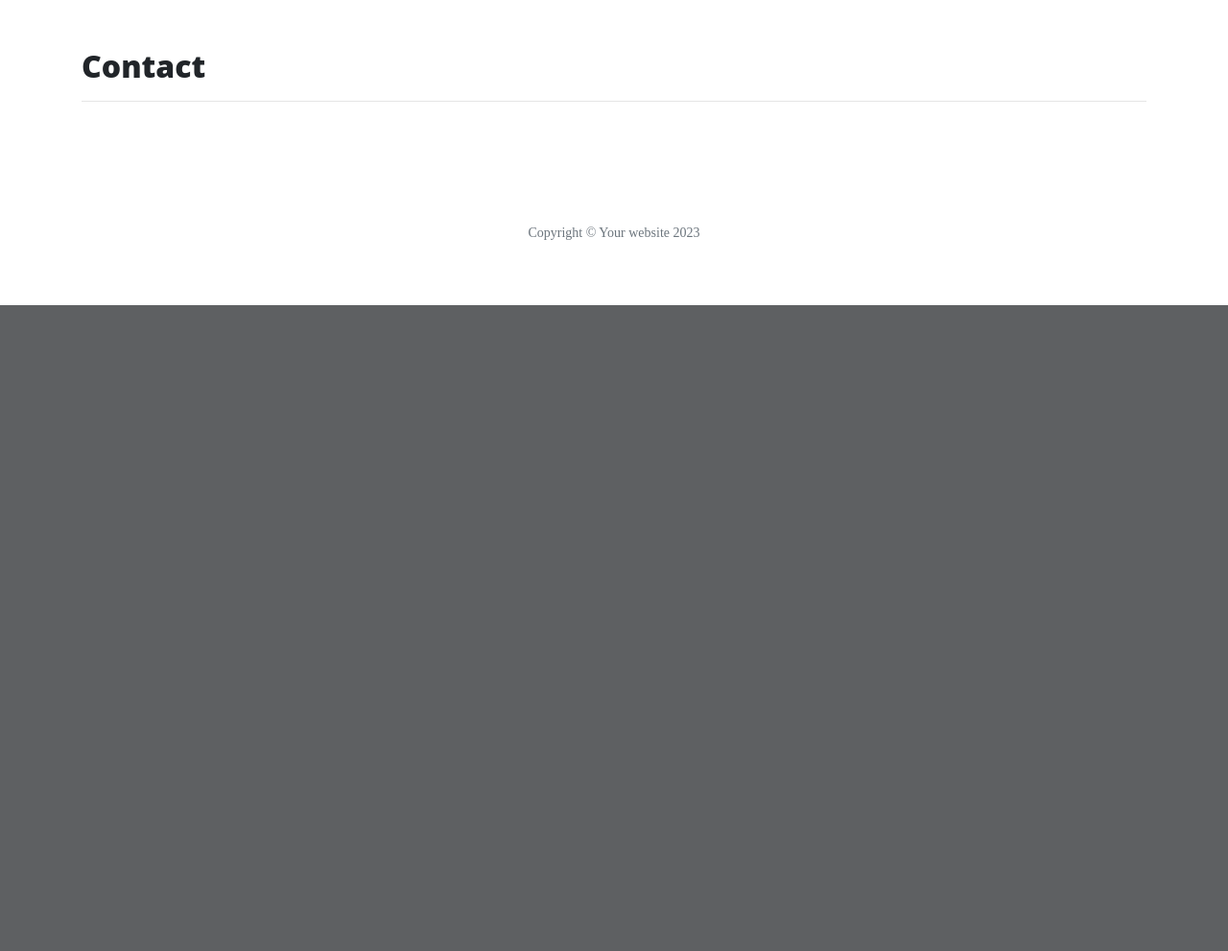
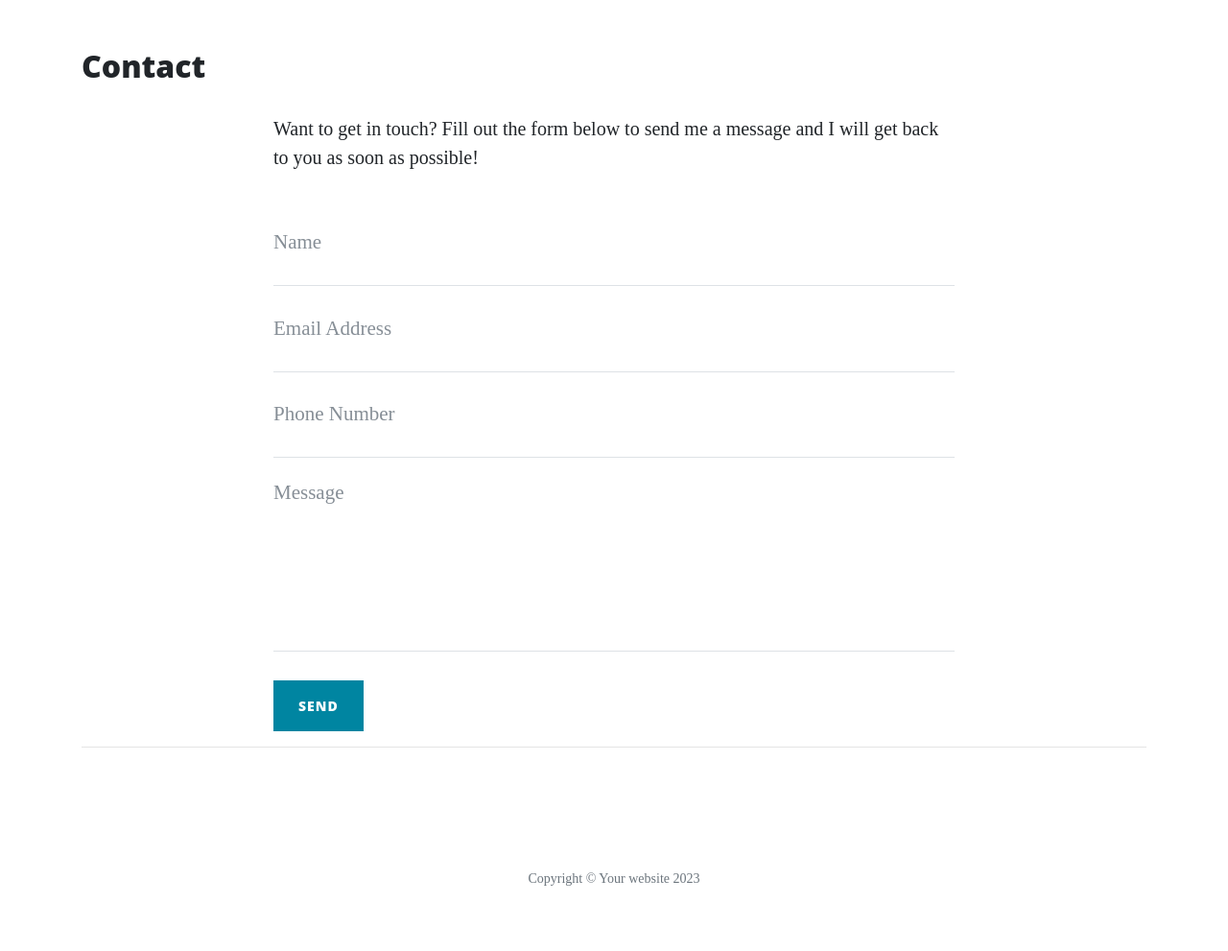
Before and after one commit to PallaviGoel1/theronflaskapp, a Flask app: page /contact in a window 1280 px wide. Shown: the part 628-1619 px from the top of the page at 96% size. Before the commit the page ends 946 px from the top, so only its background shows below. Run offline with Flask 3, Linux system fonts and the light colour scheme; some libraries are stand-ins or nearby versions.

Commit message:
add more file and now worked on form

```diff
--- a/run.py
+++ b/run.py
@@ -1,4 +1,5 @@
 import os
+import json
 from flask import Flask, render_template
 
 
@@ -12,8 +13,20 @@ def index():
 
 @app.route("/about")
 def about():
-    return render_template("about.html", page_title="About")
+    data= []
+    with open ("data/company.json", "r") as json_data:
+        data = json.load(json_data)
+    return render_template("about.html", page_title="About", company= data)
 
+@app.route("/about/<member_name>")
+def about_member(member_name):
+    member= {}
+    with open ("data/company.json", "r") as json_data:
+        data = json.load(json_data)
+        for obj in data:
+            if obj["url"] == member_name:
+                member = obj
+    return render_template("member.html", member=member)
 
 @app.route("/contact")
 def contact():
--- a/templates/contact.html
+++ b/templates/contact.html
@@ -1,4 +1,48 @@
 {% extends "base.html"%}
 {% block content%}
     <h2>{{ page_title }}</h2>
+
+    <div class="col-lg-8 col-md-10 mx-auto">
+        <p>Want to get in touch? Fill out the form below to send me a message and I will get back to you as soon as
+            possible!</p>
+        <form name="sentMessage" id="contactForm" novalidate>
+            <div class="control-group">
+                <div class="form-group floating-label-form-group controls">
+                    <label>Name</label>
+                    <input type="text" class="form-control" placeholder="Name" id="name" required
+                        data-validation-required-message="Please enter your name.">
+                    <p class="help-block text-danger"></p>
+                </div>
+            </div>
+            <div class="control-group">
+                <div class="form-group floating-label-form-group controls">
+                    <label>Email Address</label>
+                    <input type="email" class="form-control" placeholder="Email Address" id="email" required
+                        data-validation-required-message="Please enter your email address.">
+                    <p class="help-block text-danger"></p>
+                </div>
+            </div>
+            <div class="control-group">
+                <div class="form-group col-xs-12 floating-label-form-group controls">
+                    <label>Phone Number</label>
+                    <input type="tel" class="form-control" placeholder="Phone Number" id="phone" required
+                        data-validation-required-message="Please enter your phone number.">
+                    <p class="help-block text-danger"></p>
+                </div>
+            </div>
+            <div class="control-group">
+                <div class="form-group floating-label-form-group controls">
+                    <label>Message</label>
+                    <textarea rows="5" class="form-control" placeholder="Message" id="message" required
+                        data-validation-required-message="Please enter a message."></textarea>
+                    <p class="help-block text-danger"></p>
+                </div>
+            </div>
+            <br>
+            <div id="success"></div>
+            <div class="form-group">
+                <button type="submit" class="btn btn-primary" id="sendMessageButton">Send</button>
+            </div>
+        </form>
+    </div>
 {% endblock %}
```
Also changed, not shown: data/company.json (added, +80 -0 lines), templates/about.html (+34 -19 lines), templates/member.html (added, +14 -0 lines).
